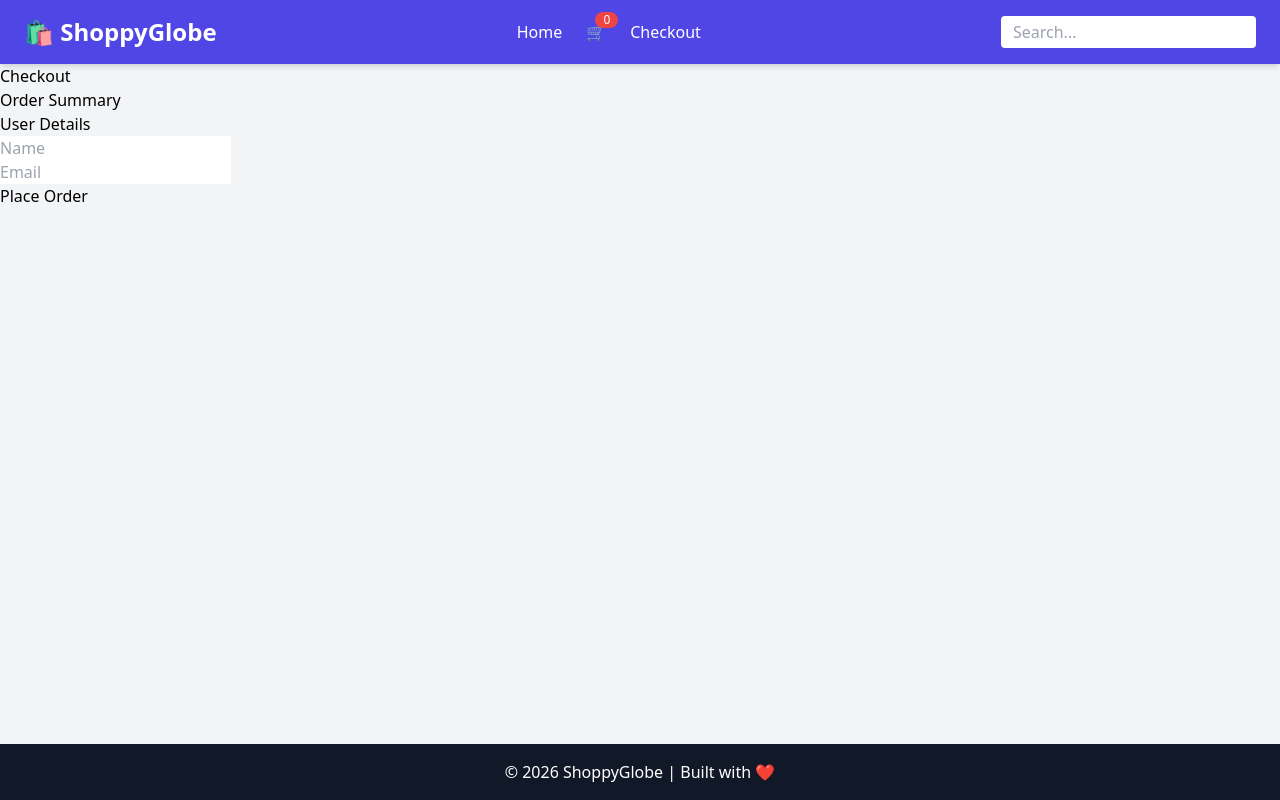
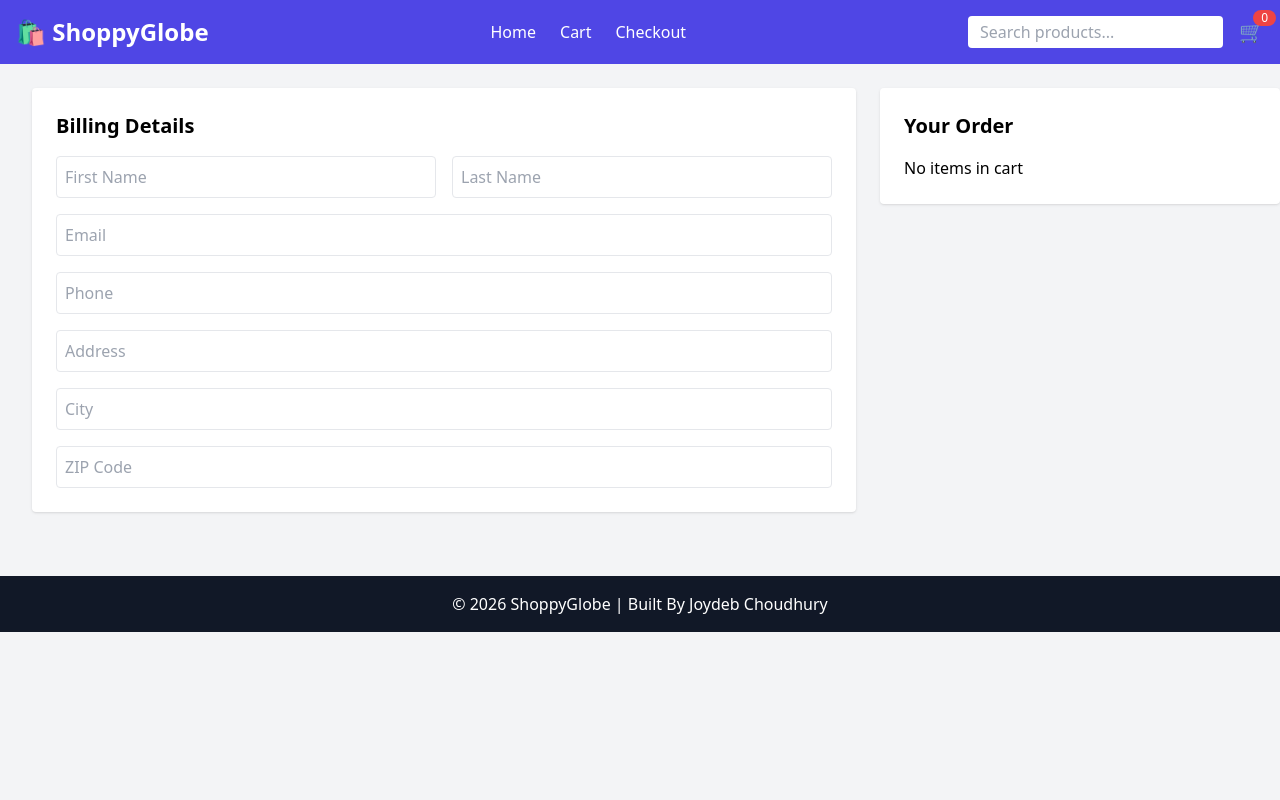
Before and after one commit to mcajoydeb/Shoppy-Globe-E-commerce, a React (Vite) app: page /checkout in a window 1280 px wide. Built offline with nearby package versions, Linux system fonts and the light colour scheme.

Commit message:
added real checkout feel in ui and updated the ui

```diff
--- a/src/App.jsx
+++ b/src/App.jsx
@@ -6,10 +6,14 @@ function App() {
   return (
     <div className="bg-gray-100 min-h-screen flex flex-col">
       <Header />
-      <div className="flex-grow">
-        <Outlet />
+      <div className="max-w-[1280px] mx-auto px-4 flex">
+
+        <div className="flex-grow">
+          <Outlet />
+        </div>
+
       </div>
-      <Footer />
+       <Footer />
     </div>
   );
 }
--- a/src/components/CartItem.jsx
+++ b/src/components/CartItem.jsx
@@ -8,24 +8,46 @@ import {
 function CartItem({ item }) {
   const dispatch = useDispatch();
 
-  if (!item) return null;
-
   return (
     <div className="flex items-center justify-between bg-white p-4 rounded shadow mb-4">
-  <div>
-    <h3 className="font-semibold">{item.title}</h3>
-    <p>${item.price}</p>
+
+      {/* LEFT: IMAGE */}
+      <div className="w-20 h-20 flex-shrink-0">
+        <img
+          src={item.thumbnail}
+          alt={item.title}
+          className="w-full h-full object-cover rounded"
+        />
       </div>
 
-  <div className="flex items-center gap-2">
-    <button onClick={() => dispatch(decreaseQuantity(item.id))} className="px-2 bg-gray-300">-</button>
+      {/* MIDDLE: DETAILS */}
+      <div className="flex-1 ml-4">
+        <h3 className="font-semibold">{item.title}</h3>
+        <p className="text-gray-600">${item.price}</p>
+
+        <div className="flex items-center gap-2 mt-2">
+          <button
+            onClick={() => dispatch(decreaseQuantity(item.id))}
+            className="px-2 bg-gray-300 rounded"
+          >
+            -
+          </button>
+
           <span>{item.quantity}</span>
-    <button onClick={() => dispatch(increaseQuantity(item.id))} className="px-2 bg-gray-300">+</button>
+
+          <button
+            onClick={() => dispatch(increaseQuantity(item.id))}
+            className="px-2 bg-gray-300 rounded"
+          >
+            +
+          </button>
+        </div>
       </div>
 
+      {/* RIGHT: DELETE */}
       <button
         onClick={() => dispatch(removeFromCart(item.id))}
-    className="text-red-500"
+        className="text-red-500 font-semibold ml-4"
       >
         Remove
       </button>
--- a/src/components/Footer.jsx
+++ b/src/components/Footer.jsx
@@ -1,7 +1,7 @@
 function Footer() {
   return (
     <footer className="bg-gray-900 text-white text-center py-4 mt-10">
-      <p>© 2026 ShoppyGlobe | Built with ❤️</p>
+      <p>© 2026 ShoppyGlobe | Built By Joydeb Choudhury</p>
     </footer>
   );
 }
--- a/src/components/Header.jsx
+++ b/src/components/Header.jsx
@@ -9,28 +9,43 @@ function Header() {
   const totalItems = items.reduce((sum, item) => sum + item.quantity, 0);
 
   return (
-    <header className="bg-indigo-600 text-white px-6 py-4 flex justify-between items-center shadow-md">
-      <h1 className="text-2xl font-bold">🛍️ ShoppyGlobe</h1>
+    <header className="bg-indigo-600 text-white">
+      <div className="max-w-[1280px] mx-auto px-4 flex items-center justify-between py-4">
 
-      <nav className="flex items-center gap-6">
+        {/* LEFT: LOGO */}
+        <div className="text-2xl font-bold">
+          <Link to="/">🛍️ ShoppyGlobe</Link>
+        </div>
+
+        {/* CENTER: MENU */}
+        <nav className="hidden md:flex gap-6 font-medium">
           <Link to="/" className="hover:underline">Home</Link>
+          <Link to="/cart" className="hover:underline">Cart</Link>
+          <Link to="/checkout" className="hover:underline">Checkout</Link>
+        </nav>
 
-        <Link to="/cart" className="relative">
+        {/* RIGHT: SEARCH + CART */}
+        <div className="flex items-center gap-4">
+
+          {/* SEARCH */}
+          <input
+            type="text"
+            placeholder="Search products..."
+            className="px-3 py-1 rounded text-black"
+            onChange={(e) => dispatch(setSearchTerm(e.target.value))}
+          />
+
+          {/* CART */}
+          <Link to="/cart" className="relative text-xl">
             🛒
             <span className="absolute -top-2 -right-3 bg-red-500 text-xs px-2 rounded-full">
               {totalItems}
             </span>
           </Link>
 
-        <Link to="/checkout">Checkout</Link>
-      </nav>
+        </div>
 
-      <input
-        type="text"
-        placeholder="Search..."
-        className="px-3 py-1 rounded text-black"
-        onChange={(e) => dispatch(setSearchTerm(e.target.value))}
-      />
+      </div>
     </header>
   );
 }
--- a/src/components/ProductList.jsx
+++ b/src/components/ProductList.jsx
@@ -11,6 +11,7 @@ function ProductList({ products }) {
     .includes((searchTerm || "").toLowerCase())
 );
 
+
   return (
     <div className="p-6 grid grid-cols-1 sm:grid-cols-2 md:grid-cols-3 lg:grid-cols-4 gap-6">
       {filteredProducts.map((product) => (
--- a/src/pages/Cart.jsx
+++ b/src/pages/Cart.jsx
@@ -1,18 +1,51 @@
 import { useSelector } from "react-redux";
+import { Link } from "react-router-dom";
 import CartItem from "../components/CartItem";
 
 function Cart() {
   const items = useSelector((state) => state.cart.items);
 
+  const totalAmount = items.reduce(
+    (sum, item) => sum + item.price * item.quantity,
+    0
+  );
+
   return (
-    <div>
-      <h2>Cart</h2>
+    <div className="p-6 grid grid-cols-1 md:grid-cols-3 gap-6  min-w-[1280px] mx-auto px-4 flex">
 
-      {items.length === 0 ? (
-        <p>Cart is empty</p>
-      ) : (
-        items.map((item) => <CartItem key={item.id} item={item} />)
-      )}
+      {/* LEFT SIDE - CART ITEMS */}
+      <div className="md:col-span-2">
+        <h2 className="text-xl font-bold mb-4">Shopping Cart</h2>
+
+        {items.length === 0 ? (
+          <p>Your cart is empty</p>
+        ) : (
+          items.map((item) => (
+            <CartItem key={item.id} item={item} />
+          ))
+        )}
+      </div>
+
+      {/* RIGHT SIDE - SUMMARY */}
+      <div className="bg-white shadow rounded p-4 h-fit sticky top-4">
+        <h3 className="text-lg font-semibold mb-4">Order Summary</h3>
+
+        <div className="flex justify-between mb-2">
+          <span>Total Items:</span>
+          <span>{items.length}</span>
+        </div>
+
+        <div className="flex justify-between mb-4">
+          <span>Total Amount:</span>
+          <span className="font-bold">${totalAmount}</span>
+        </div>
+
+        <Link to="/checkout">
+          <button className="w-full bg-green-500 text-white py-2 rounded hover:bg-green-600">
+            Proceed to Checkout
+          </button>
+        </Link>
+      </div>
     </div>
   );
 }
--- a/src/pages/Checkout.jsx
+++ b/src/pages/Checkout.jsx
@@ -1,37 +1,223 @@
 import { useSelector, useDispatch } from "react-redux";
+import { clearCart } from "../redux/cartSlice";
 import { useNavigate } from "react-router-dom";
+import { useState } from "react";
 
 function Checkout() {
   const items = useSelector((state) => state.cart.items);
   const dispatch = useDispatch();
   const navigate = useNavigate();
 
+  const [form, setForm] = useState({
+    firstName: "",
+    lastName: "",
+    email: "",
+    phone: "",
+    address: "",
+    city: "",
+    zip: "",
+  });
+
+  const [errors, setErrors] = useState({});
+
+  const handleChange = (e) => {
+    setForm({ ...form, [e.target.name]: e.target.value });
+  };
+
+  const validate = () => {
+    let newErrors = {};
+
+    if (!form.firstName) newErrors.firstName = "First name required";
+    if (!form.lastName) newErrors.lastName = "Last name required";
+
+    if (!form.email) {
+      newErrors.email = "Email required";
+    } else if (!/\S+@\S+\.\S+/.test(form.email)) {
+      newErrors.email = "Invalid email";
+    }
+
+    if (!form.phone) newErrors.phone = "Phone required";
+    if (!form.address) newErrors.address = "Address required";
+    if (!form.city) newErrors.city = "City required";
+    if (!form.zip) newErrors.zip = "ZIP required";
+
+    return newErrors;
+  };
+
+  const totalAmount = items.reduce(
+    (sum, item) => sum + item.price * item.quantity,
+    0
+  );
+
   const handleOrder = () => {
-    alert("Order placed");
+    const validationErrors = validate();
 
-    // clear cart
-    dispatch({ type: "cart/clearCart" });
+    if (Object.keys(validationErrors).length > 0) {
+      setErrors(validationErrors);
+      return;
+    }
 
-    // redirect to home
+    alert("Order placed successfully!");
+    dispatch(clearCart());
     navigate("/");
   };
 
   return (
-    <div>
-      <h2>Checkout</h2>
+    <div className="p-6 grid grid-cols-1 md:grid-cols-3 gap-6 min-w-[1280px] mx-auto px-4 flex">
 
-      <h3>Order Summary</h3>
-      {items.map((item) => (
-        <p key={item.id}>
-          {item.title} (x{item.quantity})
-        </p>
-      ))}
+      {/* LEFT: FORM */}
+      <div className="md:col-span-2 bg-white p-6 rounded shadow">
+        <h2 className="text-xl font-bold mb-4">Billing Details</h2>
 
-      <h3>User Details</h3>
-      <input type="text" placeholder="Name" /><br />
-      <input type="email" placeholder="Email" /><br />
+        {/* First + Last */}
+        <div className="grid grid-cols-1 md:grid-cols-2 gap-4">
+          <div>
+            <input
+              name="firstName"
+              value={form.firstName}
+              onChange={handleChange}
+              placeholder="First Name"
+              className={`border p-2 rounded w-full ${
+                errors.firstName ? "border-red-500" : ""
+              }`}
+            />
+            {errors.firstName && (
+              <p className="text-red-500 text-sm">{errors.firstName}</p>
+            )}
+          </div>
 
-      <button onClick={handleOrder}>Place Order</button>
+          <div>
+            <input
+              name="lastName"
+              value={form.lastName}
+              onChange={handleChange}
+              placeholder="Last Name"
+              className={`border p-2 rounded w-full ${
+                errors.lastName ? "border-red-500" : ""
+              }`}
+            />
+            {errors.lastName && (
+              <p className="text-red-500 text-sm">{errors.lastName}</p>
+            )}
+          </div>
+        </div>
+
+        {/* Email */}
+        <div className="mt-4">
+          <input
+            name="email"
+            value={form.email}
+            onChange={handleChange}
+            placeholder="Email"
+            className={`border p-2 rounded w-full ${
+              errors.email ? "border-red-500" : ""
+            }`}
+          />
+          {errors.email && (
+            <p className="text-red-500 text-sm">{errors.email}</p>
+          )}
+        </div>
+
+        {/* Phone */}
+        <div className="mt-4">
+          <input
+            name="phone"
+            value={form.phone}
+            onChange={handleChange}
+            placeholder="Phone"
+            className={`border p-2 rounded w-full ${
+              errors.phone ? "border-red-500" : ""
+            }`}
+          />
+          {errors.phone && (
+            <p className="text-red-500 text-sm">{errors.phone}</p>
+          )}
+        </div>
+
+        {/* Address */}
+        <div className="mt-4">
+          <input
+            name="address"
+            value={form.address}
+            onChange={handleChange}
+            placeholder="Address"
+            className={`border p-2 rounded w-full ${
+              errors.address ? "border-red-500" : ""
+            }`}
+          />
+          {errors.address && (
+            <p className="text-red-500 text-sm">{errors.address}</p>
+          )}
+        </div>
+
+        {/* City */}
+        <div className="mt-4">
+          <input
+            name="city"
+            value={form.city}
+            onChange={handleChange}
+            placeholder="City"
+            className={`border p-2 rounded w-full ${
+              errors.city ? "border-red-500" : ""
+            }`}
+          />
+          {errors.city && (
+            <p className="text-red-500 text-sm">{errors.city}</p>
+          )}
+        </div>
+
+        {/* ZIP */}
+        <div className="mt-4">
+          <input
+            name="zip"
+            value={form.zip}
+            onChange={handleChange}
+            placeholder="ZIP Code"
+            className={`border p-2 rounded w-full ${
+              errors.zip ? "border-red-500" : ""
+            }`}
+          />
+          {errors.zip && (
+            <p className="text-red-500 text-sm">{errors.zip}</p>
+          )}
+        </div>
+      </div>
+
+      {/* RIGHT: SUMMARY */}
+      <div className="bg-white p-6 rounded shadow h-fit sticky top-4">
+        <h2 className="text-xl font-bold mb-4">Your Order</h2>
+
+        {items.length === 0 ? (
+          <p>No items in cart</p>
+        ) : (
+          <>
+            <div className="space-y-2 mb-4">
+              {items.map((item) => (
+                <div key={item.id} className="flex justify-between text-sm">
+                  <span>
+                    {item.title} × {item.quantity}
+                  </span>
+                  <span>${item.price * item.quantity}</span>
+                </div>
+              ))}
+            </div>
+
+            <hr className="my-2" />
+
+            <div className="flex justify-between font-bold mb-4">
+              <span>Total</span>
+              <span>${totalAmount}</span>
+            </div>
+
+            <button
+              onClick={handleOrder}
+              className="w-full bg-green-500 text-white py-2 rounded hover:bg-green-600"
+            >
+              Place Order
+            </button>
+          </>
+        )}
+      </div>
     </div>
   );
 }
--- a/src/redux/cartSlice.js
+++ b/src/redux/cartSlice.js
@@ -45,6 +45,9 @@ const cartSlice = createSlice({
         clearCart: (state) => {
             state.items = [];
         },
+        setSearchTerm: (state, action) => {
+            state.searchTerm = action.payload;
+        },
     }
 });
 
@@ -55,5 +58,6 @@ export const {
   decreaseQuantity,
   setSearchTerm,
   clearCart,
+
 } = cartSlice.actions;
 export default cartSlice.reducer;
```
Lines whose indentation alone changed are shown as unchanged.
